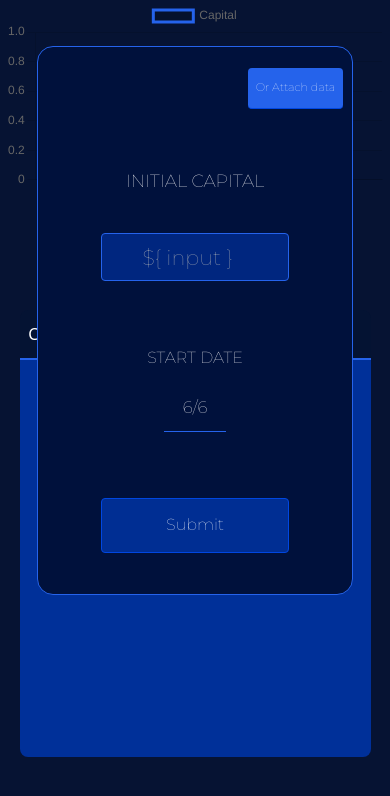
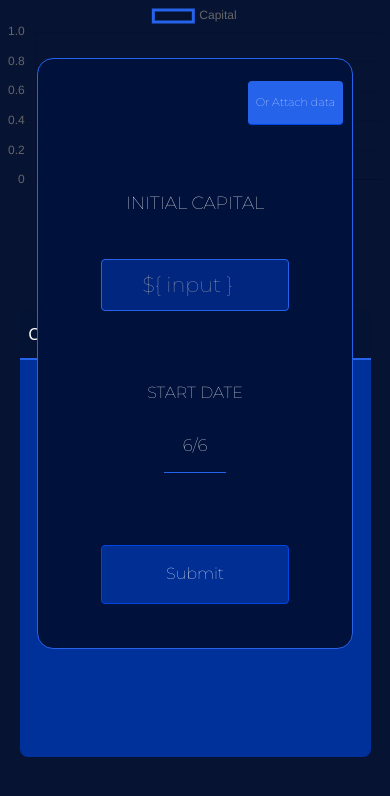
Before and after one commit to AlanTyping/trading-app, a React (Create React App) app: page / in a window 390 px wide. Shown: the top 796 px of the page. Built offline with nearby package versions, Linux system fonts and the light colour scheme.

Commit message:
new changes

```diff
--- a/src/routes/chart/components/forms/form2/form2.css
+++ b/src/routes/chart/components/forms/form2/form2.css
@@ -19,9 +19,9 @@ h4 {
 
     #first-form-container {
         width: 90%;
-        height: 65vh;
+        height: 70vh;
         min-height: 400px;
-        top: -120%;
+        top: -110%;
         z-index: 3;
     }
 }
```
